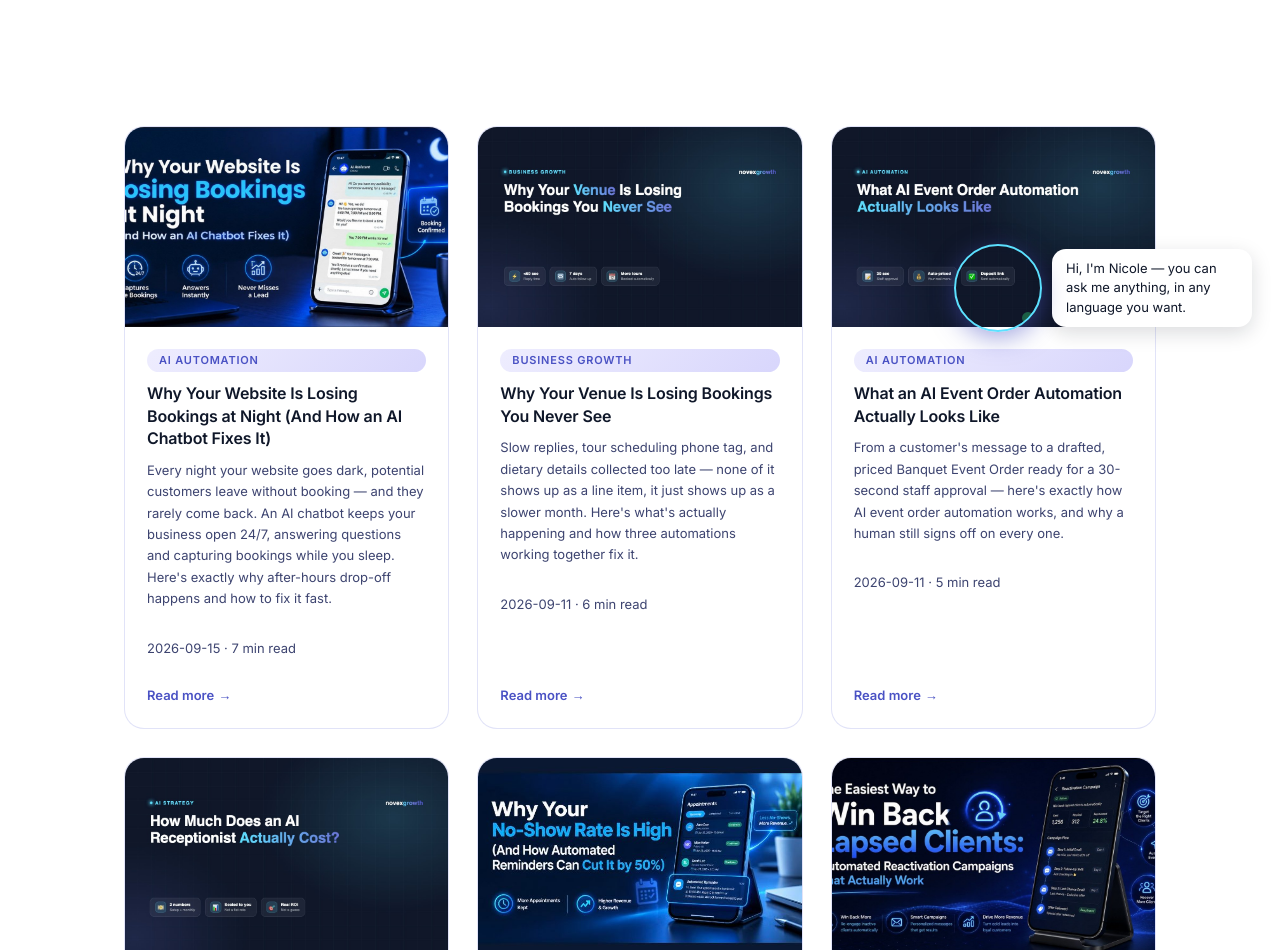
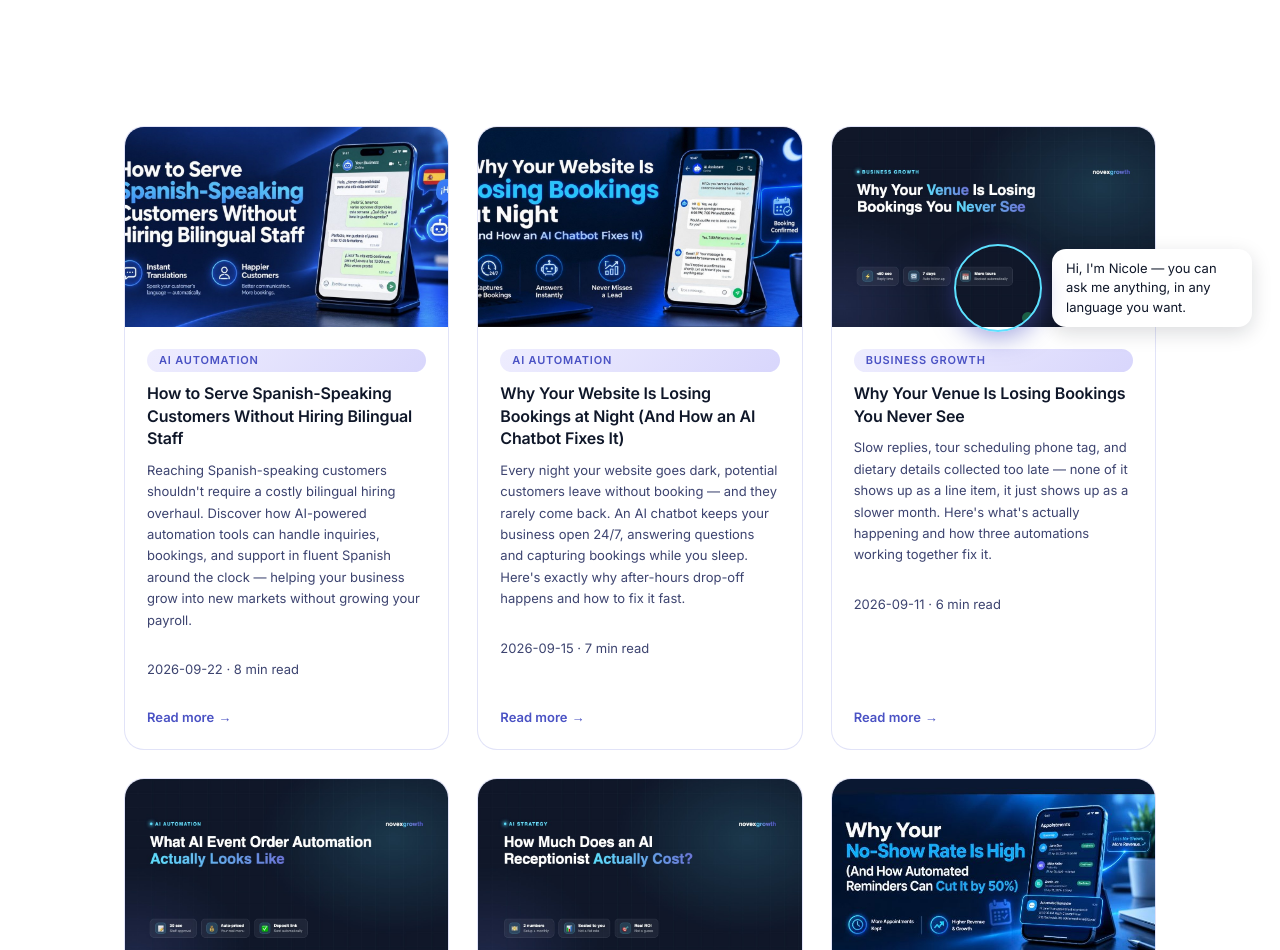
Before and after one commit to hovigvs/Novex-Growth, a plain HTML site: page blog.html in a window 1280 px wide. Shown: the part 440-1390 px from the top of the page. Drawn offline with Linux system fonts and the light colour scheme; grey boxes are pictures that could not be loaded.

Commit message:
Add blog post to listing: How to Serve Spanish-Speaking Customers Without Hiring Bilingual Staff

```diff
--- a/blog.html
+++ b/blog.html
@@ -72,6 +72,17 @@
 <section class="section" style="background:#fff;">
   <div class="container">
     <div class="blog-grid">
+<a class="blog-card" href="blog/serve-spanish-speaking-customers-without-bilingual-staff.html">
+<div class="blog-thumb"><img src="https://raw.githubusercontent.com/hovigvs/Novex-Growth/main/assets/blog/serve-spanish-speaking-customers-without-bilingual-staff.jpg" alt="How to Serve Spanish-Speaking Customers Without Hiring Bilingual Staff"></div>
+<div class="blog-body">
+<span class="blog-tag">AI Automation</span>
+<h3>How to Serve Spanish-Speaking Customers Without Hiring Bilingual Staff</h3>
+<p>Reaching Spanish-speaking customers shouldn't require a costly bilingual hiring overhaul. Discover how AI-powered automation tools can handle inquiries, bookings, and support in fluent Spanish around the clock — helping your business grow into new markets without growing your payroll.</p>
+<p class="blog-meta">2026-09-22 · 8 min read</p>
+<span class="blog-read">Read more</span>
+</div>
+</a>
+
 <a class="blog-card" href="blog/why-your-website-loses-bookings-at-night-ai-chatbot-fix.html">
 <div class="blog-thumb"><img src="https://raw.githubusercontent.com/hovigvs/Novex-Growth/main/assets/blog/why-your-website-loses-bookings-at-night-ai-chatbot-fix.jpg" alt="Why Your Website Is Losing Bookings at Night (And How an AI Chatbot Fixes It)"></div>
 <div class="blog-body">
```
